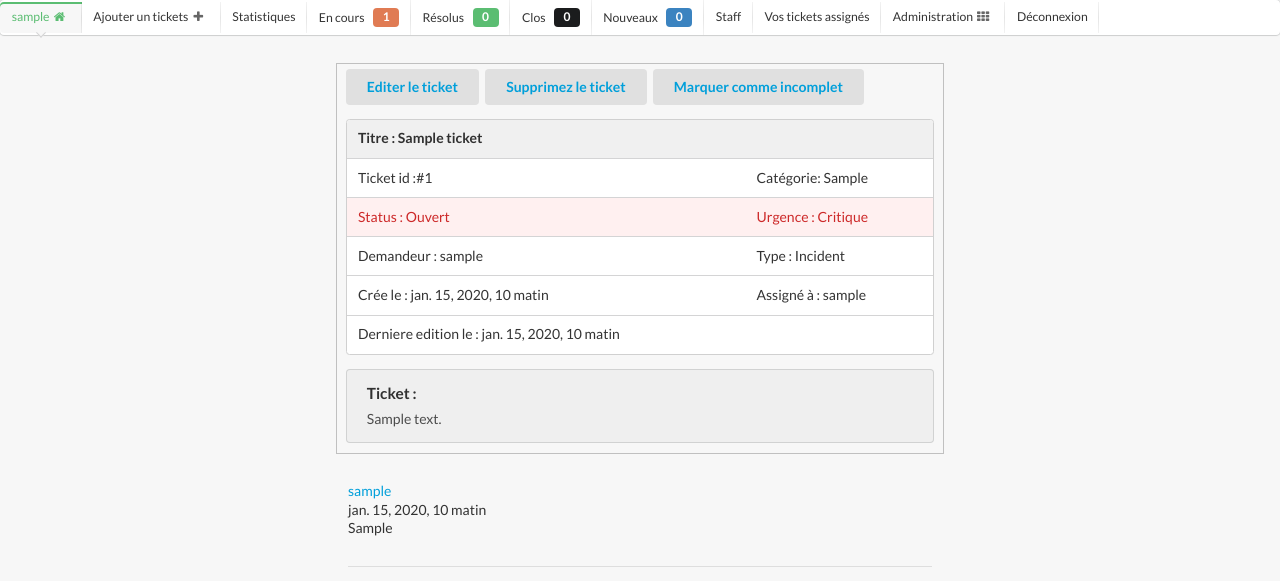
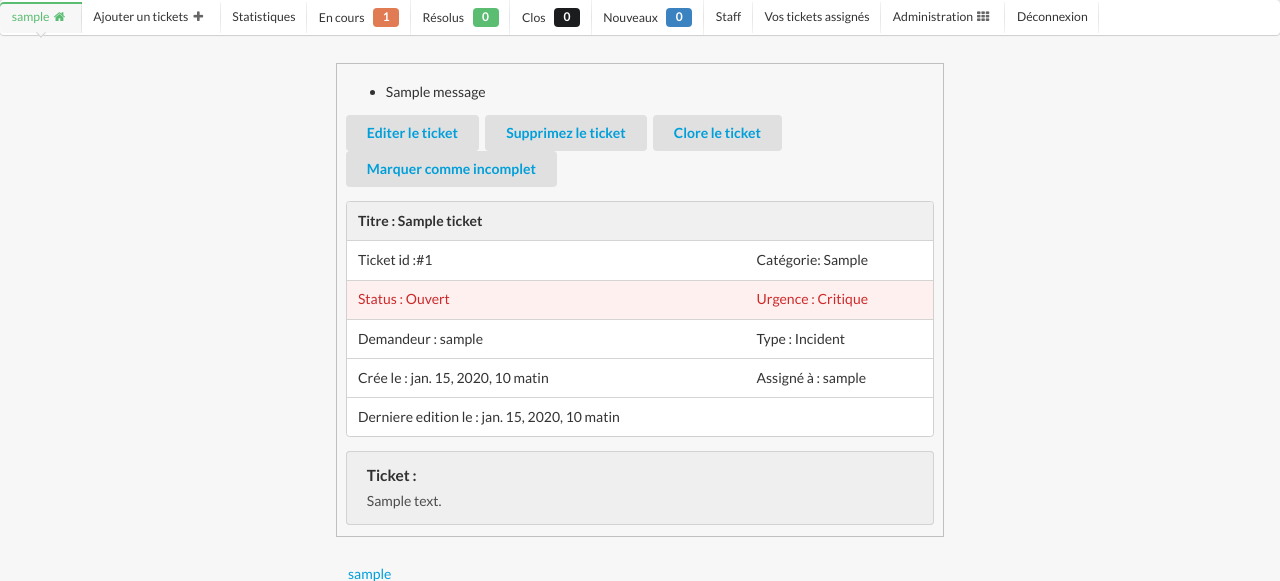
Before and after one commit to Houtmann/Aidez-moi, a Django app: a page that uses ticket/templates/ticket.html in a window 1280 px wide. Shown: the top 581 px of the page. Run offline with Django 3.2, Linux system fonts and the light colour scheme; a user stored in the database is signed in; tables that the repository leaves empty hold one stand-in row (values such as "Sample post"); one stand-in notice (Sample message) is shown.

Commit message:
Fix close tickets

```diff
--- a/ticket/models.py
+++ b/ticket/models.py
@@ -29,8 +29,6 @@ class Tickets(models.Model):
         choices=TYPES_CHOICES)
 
     OPEN_STATUS = 'OPEN'
-    RESOLVED_STATUS = 3
-    CLOSED_STATUS = 4
 
     STATUS_CHOICES = (
         ('OPEN', _('Ouvert')),
--- a/ticket/templates/login.html
+++ b/ticket/templates/login.html
@@ -3,7 +3,6 @@
 <html xmlns="http://www.w3.org/1999/xhtml">
     <head>
 <meta http-equiv="Content-type" content="text/html; charset=utf-8" /><title> Tickets </title>
-
 <link rel="stylesheet" href="{{ STATIC_URL }}semantic.min.css" type="text/css" media="all" />
         <script type="text/javascript" src="{{ STATIC_URL }}js/jquery.js"></script>
         <script type="text/javascript" src="{{ STATIC_URL }}semantic.min.js"></script>
--- a/ticket/templates/ticket.html
+++ b/ticket/templates/ticket.html
@@ -5,12 +5,25 @@
     <div class="column">
 
 <fieldset>
+
+{% if messages %}
+<ul class="messages">
+    {% for message in messages %}
+    <li{% if message.tags %} class="{{ message.tags }}"{% endif %}>{{ message }}</li>
+    {% endfor %}
+</ul>
+{% endif %}
+
+
     <div class="ui  button"><a href="{% url "ticket.views.tickets.ticket_edit" tickets.id %}">
         {% trans "Editer le ticket" %}</a></div>
 
     {% if request.user.is_staff %}
         <div class="ui  button"><a href="{% url "ticket.views.tickets.delete_ticket" tickets.id %}">
             {% trans "Supprimez le ticket" %}</a></div>
+
+        <div class="ui  button"><a href="{% url "ticket.views.tickets.close_ticket" tickets.id %}">
+            {% trans "Clore le ticket" %}</a></div>
 
         {% if tickets.complete == 0 %}
             <div class="ui  button"><a href="{% url "ticket.views.tickets.set_complete" tickets.id %}">
--- a/ticket/urls.py
+++ b/ticket/urls.py
@@ -25,6 +25,8 @@ urlpatterns = patterns('ticket.views',
                        url(r'^my_ticket_assign/$', 'tickets.my_ticket_assign'),
                        url(r'^delete/id=(?P<id>\d+)$',
                            'tickets.delete_ticket'),
+                       url(r'^close/id=(?P<id>\d+)$',
+                           'tickets.close_ticket'),
                        url(r'^set_incomplete/id=(?P<id>\d+)$',
                            'tickets.set_incomplete'),
                        url(r'^set_complete/id=(?P<id>\d+)$',
--- a/ticket/views/auth.py
+++ b/ticket/views/auth.py
@@ -29,12 +29,6 @@ def home(request):
                                 create_by=request.user,
                                 complete=0).count()
 
-    if ticket_incomplete != 0:
-        messages.add_message(request, messages.INFO,
-                             "Vous avez %s tickets en attente d'informations complémenataires"
-                             % (ticket_incomplete))
-    else:
-        pass
 
     return render(request, 'home.html', {'ticket_list': ticket_list})
 
--- a/ticket/views/tickets.py
+++ b/ticket/views/tickets.py
@@ -9,6 +9,8 @@ from ticket.forms import TicketForm, ResponseForm
 from ticket.models import Tickets, UserProfile, Follow
 from ticket.views.auth import home
 from ticket.tables import TicketsTables
+from django.contrib import messages
+from django.utils.translation import ugettext as _
 
 @login_required(login_url='login/')
 def add_ticket(request):
@@ -264,3 +266,14 @@ def ticket_list_incomplet(request):
         paginate={
             "per_page": 25}).configure(ticket_list)  # See django_tables2 Docs
     return render(request, 'ticket_list.html', {'ticket_list': ticket_list})
+
+
+def close_ticket(request, id):
+    ticket = Tickets.objects.get(pk=id)
+    if ticket.depends_on == '':
+        ticket.status = 'CLOSED'
+        ticket.save()
+        return redirect('/ticket/id=%s' % (id))
+    else:
+        messages.warning(request, _('Vous devez clore le ticket {0}').format(ticket.depends_on))
+        return redirect('/ticket/id=%s' % (id))
```
